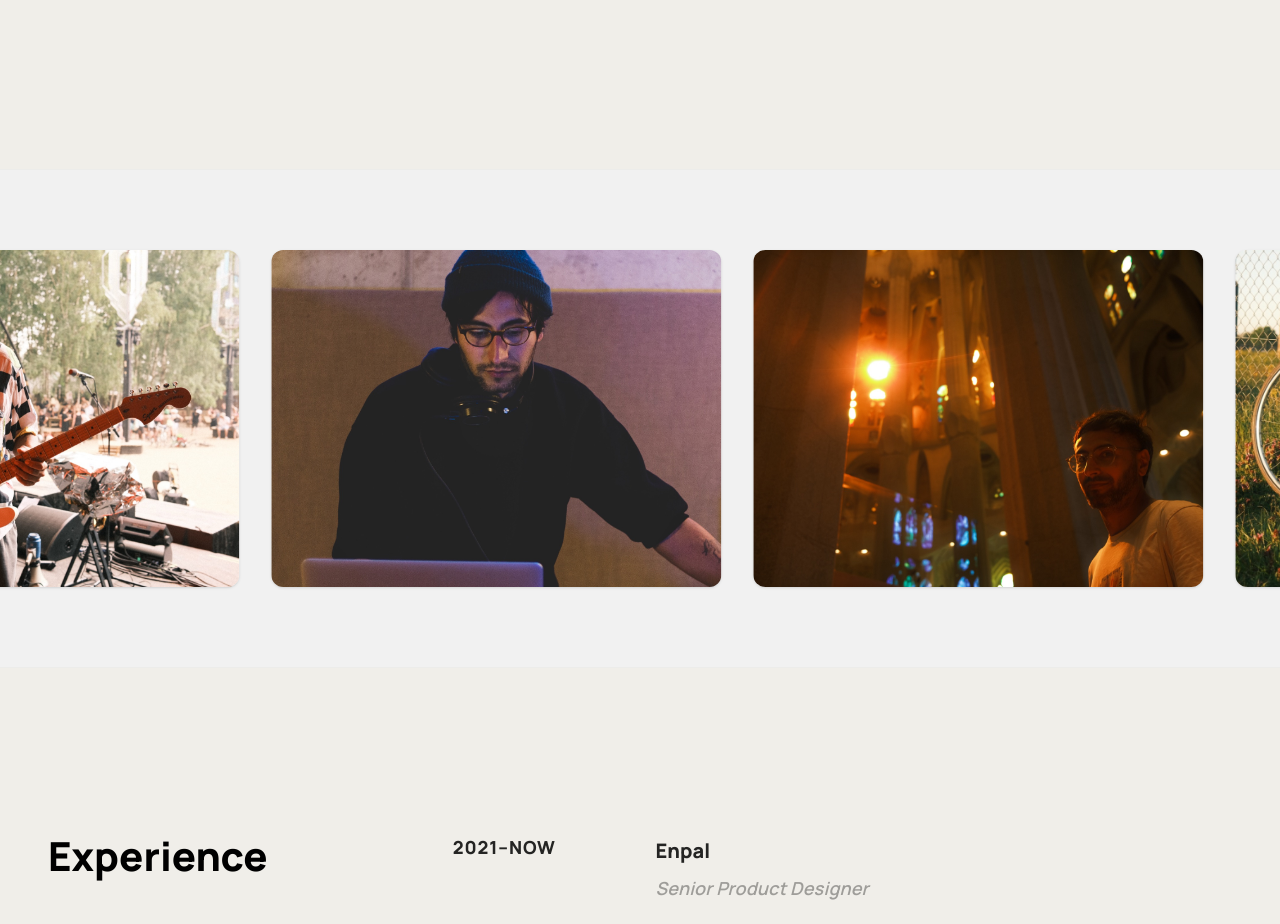
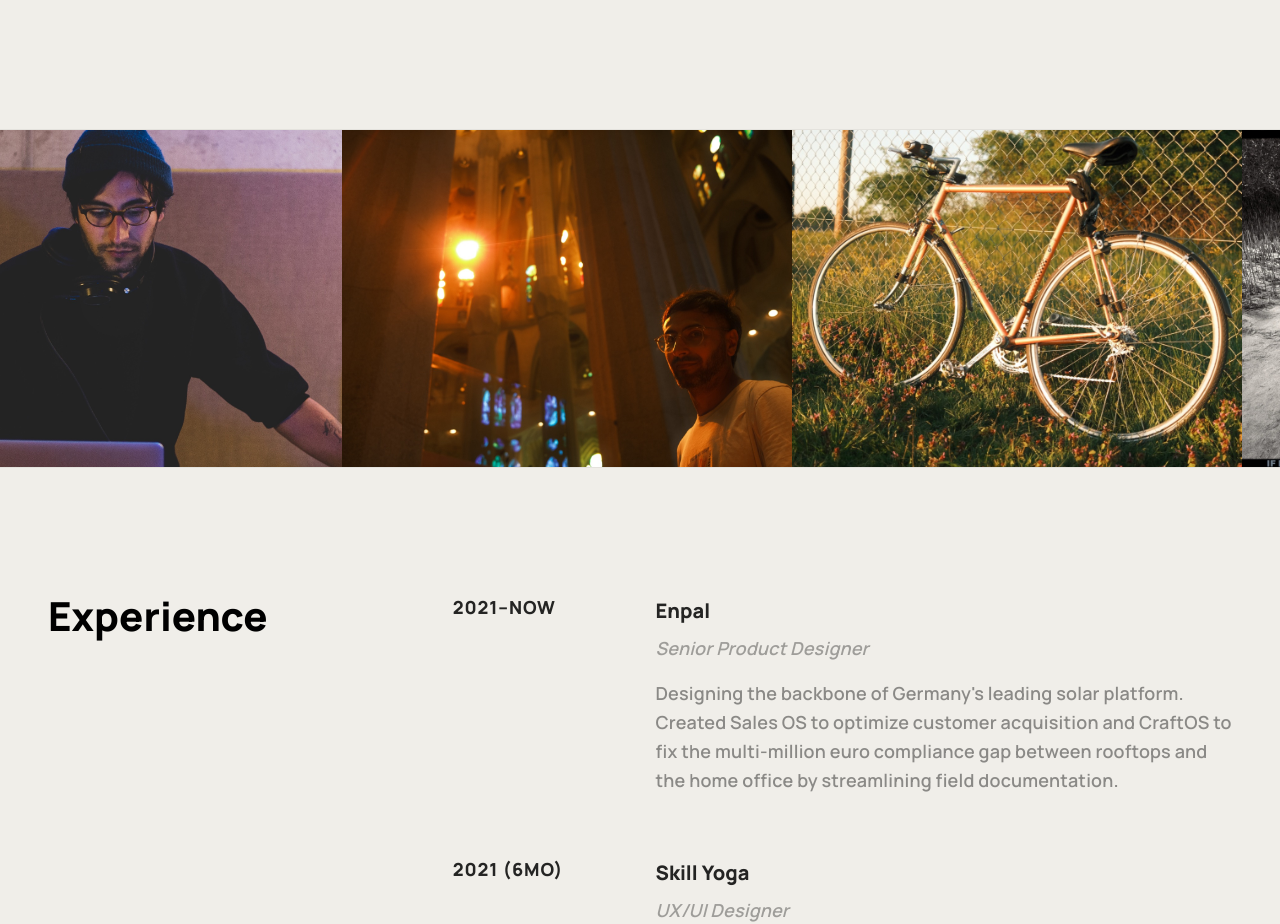
Before and after one commit to achso/asilalptekin.com, a Next.js app: page /about in a window 1280 px wide. Shown: the part 1388-2312 px from the top of the page. Built offline with nearby package versions, Linux system fonts and the light colour scheme.

Commit message:
Update MarqueeGallery to match Tammy's banner style (zero gap, zero rounding, zero padding)

```diff
--- a/components/MarqueeGallery.tsx
+++ b/components/MarqueeGallery.tsx
@@ -11,17 +11,17 @@ const images = [...galleryImages, ...galleryImages];
 
 export const MarqueeGallery = () => {
   return (
-    <div className="w-full overflow-hidden bg-[#f1f1f1] py-20 my-10 border-y border-border/50">
+    <div className="w-full overflow-hidden bg-background py-0 my-0 border-y border-black/5">
       <motion.div
-        className="flex gap-8 whitespace-nowrap"
+        className="flex gap-0 whitespace-nowrap"
         animate={{
-          x: [0, -1000],
+          x: [0, -3600], // 8 images * 450px width = 3600px
         }}
         transition={{
           x: {
             repeat: Infinity,
             repeatType: "loop",
-            duration: 30,
+            duration: 40,
             ease: "linear",
           },
         }}
@@ -29,7 +29,7 @@ export const MarqueeGallery = () => {
         {images.map((img, idx) => (
           <div
             key={idx}
-            className="relative w-[300px] md:w-[450px] aspect-[4/3] shrink-0 rounded-[12px] overflow-hidden shadow-sm"
+            className="relative w-[300px] md:w-[450px] aspect-[4/3] shrink-0 overflow-hidden"
           >
             <Image
               src={img}
```
